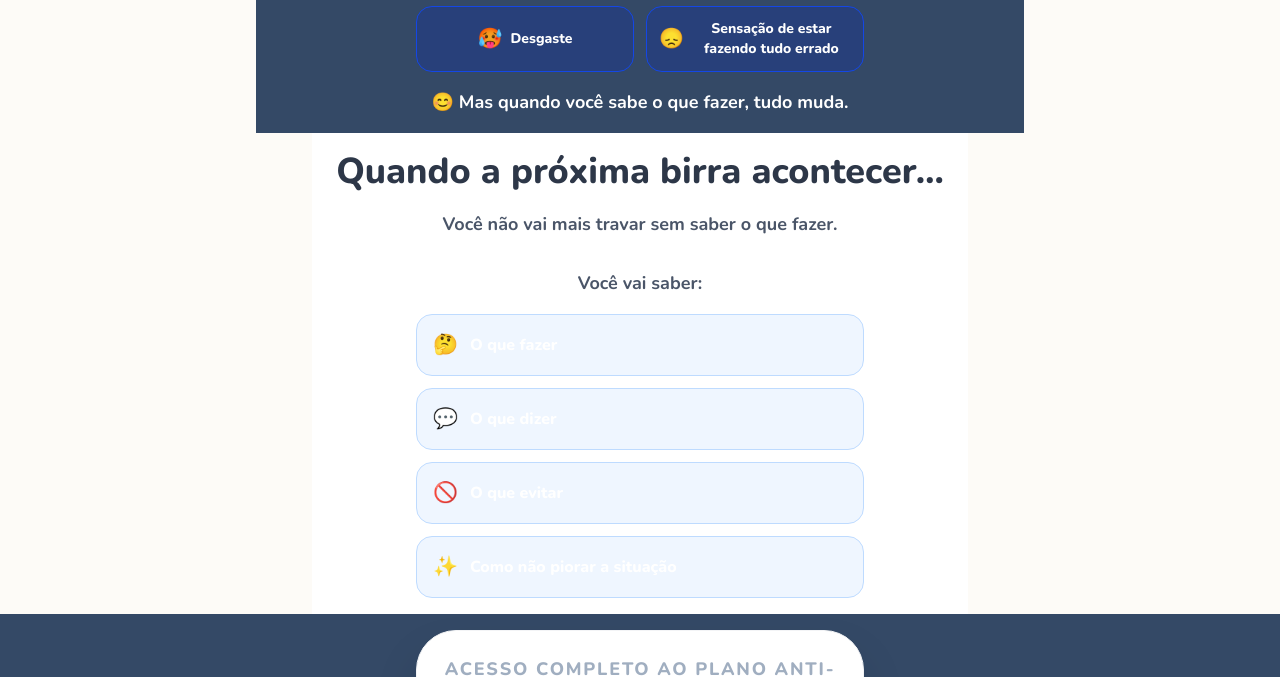
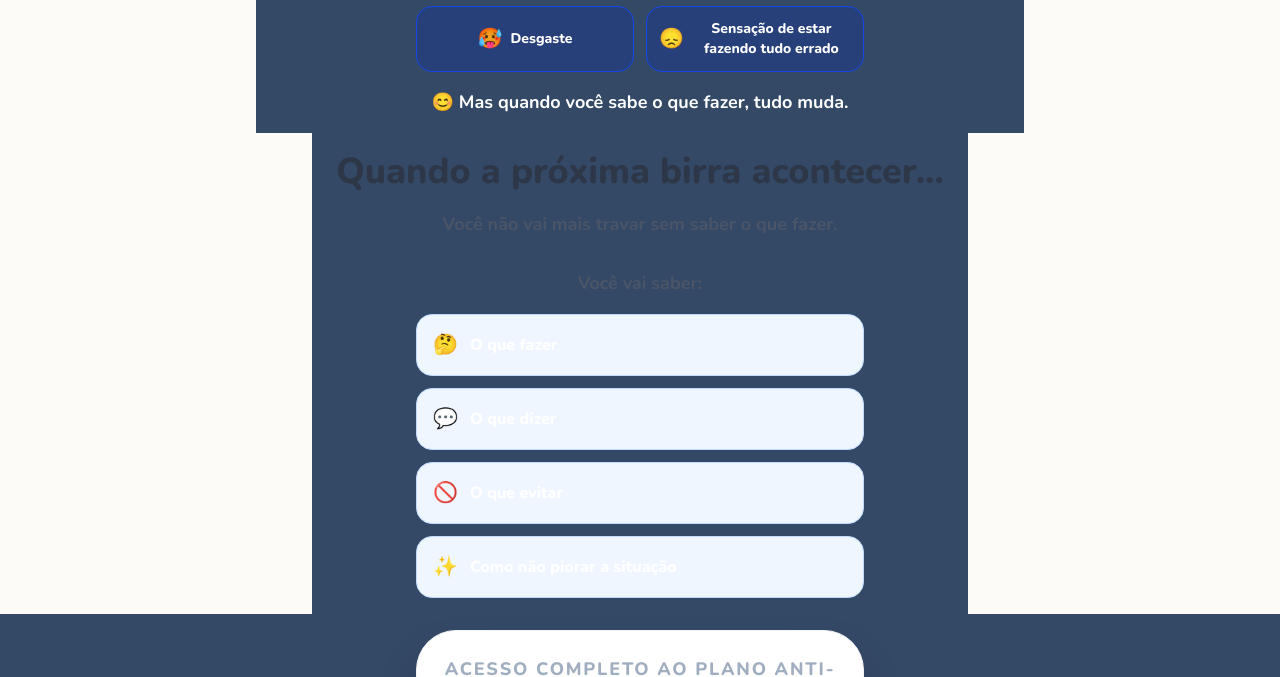
Before and after one commit to jcbusinessdr26-design/Quiz-como-acabar-com-birra-do-seu-filho, a React (Vite) app: page / in a window 1280 px wide. Shown: the part 7000-7677 px from the top of the page. Built offline with nearby package versions, Linux system fonts and the light colour scheme.

Commit message:
Bloco 14 com fundo azul

```diff
--- a/src/components/SalesPage.tsx
+++ b/src/components/SalesPage.tsx
@@ -479,7 +479,7 @@ export const SalesPage: React.FC<SalesPageProps> = ({ onPurchase }) => {
       </section>
 
       {/* BLOCO 14 — BLOCO DE VALOR */}
-      <section className="px-6 py-4 bg-white max-w-3xl mx-auto">
+      <section className="px-6 py-4 bg-[#344966] max-w-3xl mx-auto">
         <motion.h2 initial="hidden" whileInView="visible" variants={itemVariants} className="text-2xl sm:text-3xl md:text-4xl font-black text-[#2D3748] mb-4 text-center leading-tight">
           Quando a próxima birra acontecer…
         </motion.h2>
```
